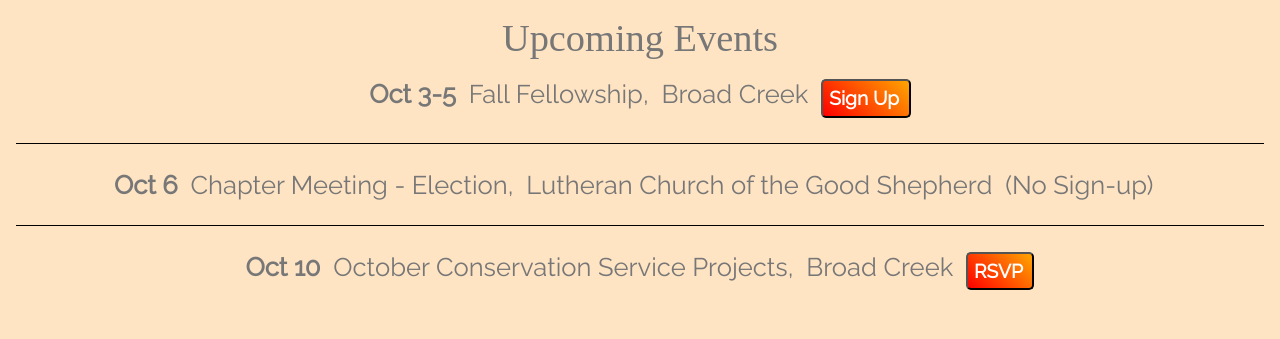
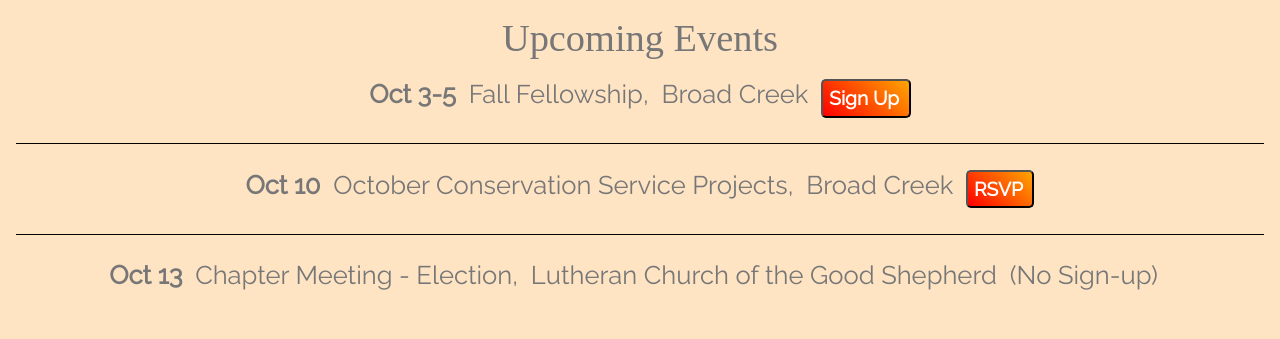
Before and after one commit to LobsterGames/harfordchapter-site, a plain HTML site: page index.html in a window 1280 px wide. Shown: the part 760-1099 px from the top of the page. Drawn offline with Linux system fonts and the light colour scheme; a web font is replaced by a local one.

Commit message:
Update index.html
Event updates

```diff
--- a/index.html
+++ b/index.html
@@ -121,7 +121,18 @@
                     </div>
 
                     <div class="event-row">
-                        <strong class="event-item">Oct 6</strong>
+                        <strong class="event-item">Oct 10</strong>
+
+                        <span class="event-item">October Conservation Service Projects,</span>
+
+                        <span class="event-item">Broad Creek</span>
+
+                        <button class="event-item event-button" type="button"><a href="https://scoutingevent.com/220-2025bcconservation" target="_blank">RSVP</a></button>
+
+                    </div>
+
+                    <div class="event-row">
+                        <strong class="event-item">Oct 13</strong>
 
                         <span class="event-item">Chapter Meeting - Election,</span>
 
@@ -133,16 +144,7 @@
 
                     </div>
 
-                    <div class="event-row">
-                        <strong class="event-item">Oct 10</strong>
 
-                        <span class="event-item">October Conservation Service Projects,</span>
-
-                        <span class="event-item">Broad Creek</span>
-
-                        <button class="event-item event-button" type="button"><a href="https://scoutingevent.com/220-2025bcconservation" target="_blank">RSVP</a></button>
-
-                    </div>
 
                 </div>
                 <h2 class="section-header">Chapter Meetings</h2>
```
